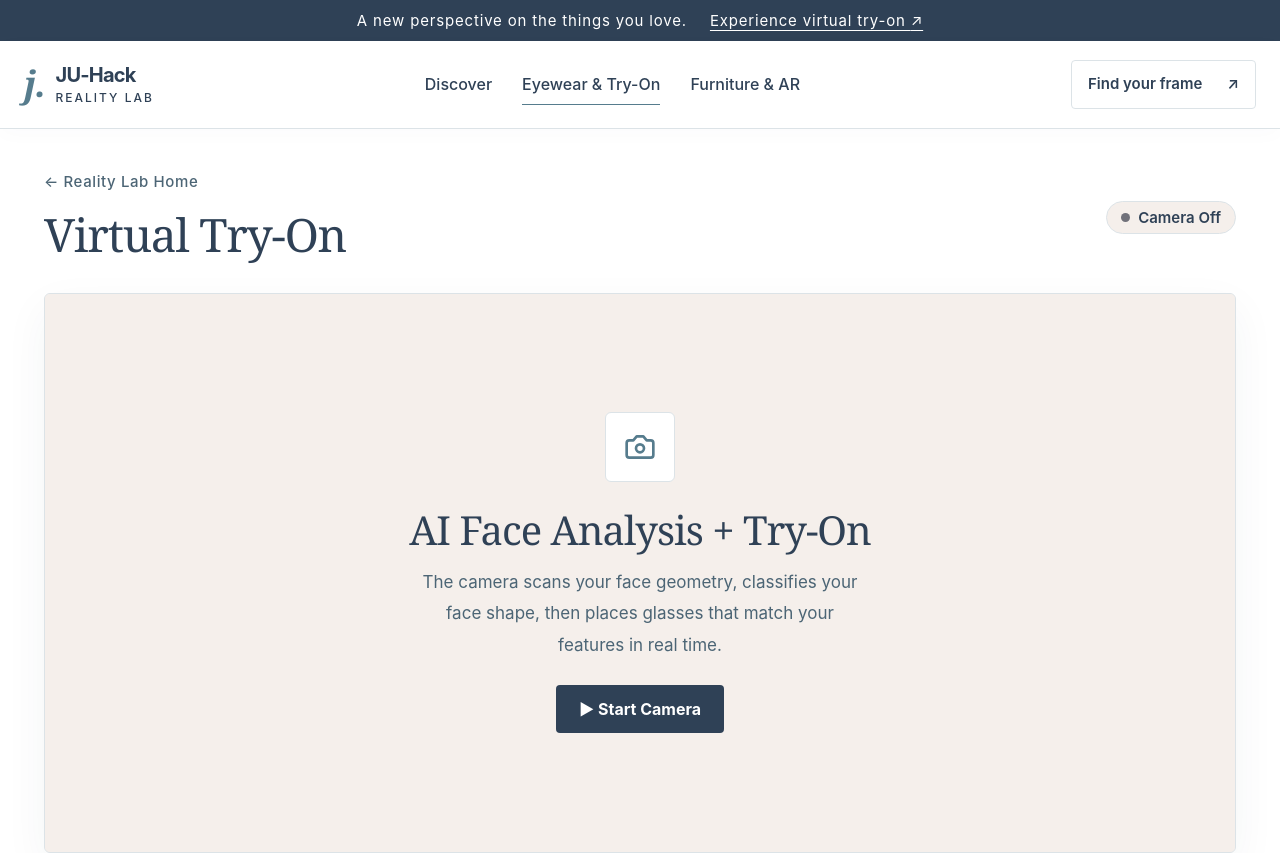
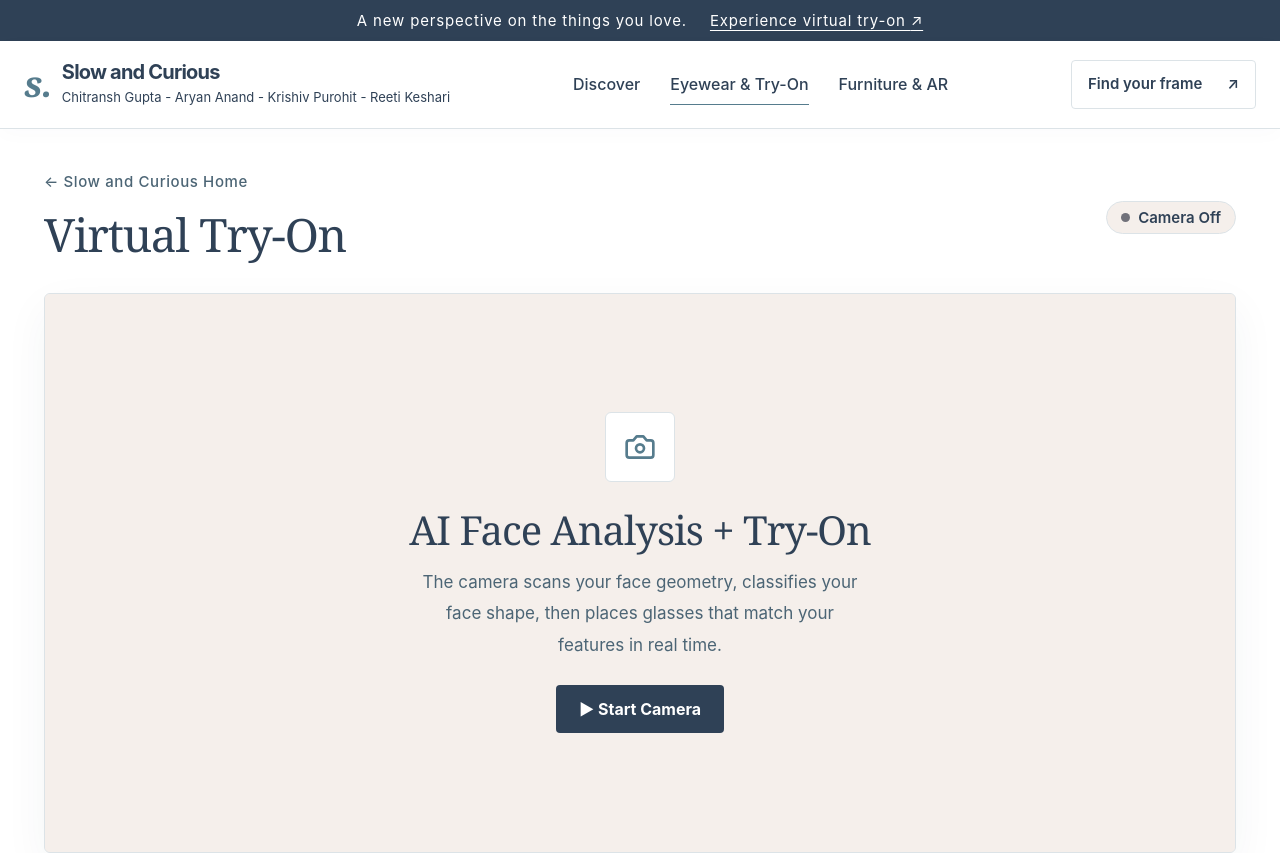
Before and after one commit to Chitra9xh/JU-Hack, a React (Vite) app: page /tryon in a window 1280 px wide. Shown: the top 853 px of the page. Built offline with nearby package versions, Linux system fonts and the light colour scheme.

Commit message:
Update site branding and team credits (refs #17)

```diff
--- a/index.html
+++ b/index.html
@@ -4,8 +4,8 @@
     <meta charset="UTF-8" />
     <meta name="viewport" content="width=device-width, initial-scale=1.0" />
     <meta name="theme-color" content="#2F4156" />
-    <meta name="description" content="Discover eyewear with live virtual try-on. Explore furniture in 3D and see it in your room with JU-Hack Reality Lab." />
-    <title>JU-Hack — A new perspective</title>
+    <meta name="description" content="Discover eyewear with live virtual try-on. Explore furniture in 3D and see it in your room with Slow and Curious." />
+    <title>Slow and Curious — A new perspective</title>
   </head>
   <body>
     <div id="root"></div>
--- a/src/app/App.tsx
+++ b/src/app/App.tsx
@@ -9,7 +9,7 @@ function Navigation() {
   return <>
     <div className="shell-announcement">A new perspective on the things you love. <Link to="/tryon">Experience virtual try-on <span aria-hidden="true">↗</span></Link></div>
     <header className="shell-header">
-      <Link className="shell-brand" to="/" aria-label="JU-Hack Reality Lab home" onClick={() => setOpen(false)}><span className="shell-brand-symbol" aria-hidden="true">j.</span><span>JU-Hack<small>REALITY LAB</small></span></Link>
+      <Link className="shell-brand" to="/" aria-label="Slow and Curious home" onClick={() => setOpen(false)}><span className="shell-brand-symbol" aria-hidden="true">s.</span><span>Slow and Curious<small className="shell-team-credit">Chitransh Gupta - Aryan Anand - Krishiv Purohit - Reeti Keshari</small></span></Link>
       <button className="shell-menu-toggle" type="button" aria-expanded={open} aria-controls="main-navigation" onClick={() => setOpen(!open)}>{open ? 'Close ×' : 'Menu ☰'}</button>
       <nav id="main-navigation" className={'shell-nav ' + (open ? 'is-open' : '')} aria-label="Main navigation">
         {[['/', 'Discover'], ['/tryon', 'Eyewear & Try-On'], ['/ar', 'Furniture & AR']].map(([to,label]) => <NavLink key={to} to={to} end={to === '/'} className={({isActive}) => 'shell-nav-link ' + (isActive ? 'active' : '')} onClick={() => setOpen(false)}>{label}</NavLink>)}
@@ -20,4 +20,4 @@ function Navigation() {
 }
 function PageLoader() { return <div className="shell-loader-container" role="status"><div className="shell-loader-spinner" /><p>Preparing your experience…</p></div>; }
 function NotFound() { return <main className="shell-not-found"><span className="shell-eyebrow">A little off the beaten path</span><h1>Let’s find your way back.</h1><p>This page could not be found.</p><Link className="reality-btn-primary" to="/">Back to discover →</Link></main>; }
-export default function App() { return <BrowserRouter><div className="shell"><a className="shell-skip" href="#main-content">Skip to content</a><Navigation /><div id="main-content" tabIndex={-1}><Suspense fallback={<PageLoader />}><Routes><Route path="/" element={<HomeView />} /><Route path="/tryon" element={<TryOnView />} /><Route path="/ar" element={<ArView />} /><Route path="*" element={<NotFound />} /></Routes></Suspense></div><footer className="shell-footer"><Link className="shell-footer-brand" to="/">JU-Hack <span>Reality Lab</span></Link><p>Discover a different way to see.</p><nav aria-label="Footer"><Link to="/tryon">Virtual Try-On ↗</Link><Link to="/ar">Room AR ↗</Link></nav><small>Made for a new perspective. Powered by your browser.</small></footer></div></BrowserRouter>; }
+export default function App() { return <BrowserRouter><div className="shell"><a className="shell-skip" href="#main-content">Skip to content</a><Navigation /><div id="main-content" tabIndex={-1}><Suspense fallback={<PageLoader />}><Routes><Route path="/" element={<HomeView />} /><Route path="/tryon" element={<TryOnView />} /><Route path="/ar" element={<ArView />} /><Route path="*" element={<NotFound />} /></Routes></Suspense></div><footer className="shell-footer"><Link className="shell-footer-brand" to="/">Slow and Curious <span>Chitransh Gupta - Aryan Anand - Krishiv Purohit - Reeti Keshari</span></Link><p>Discover a different way to see.</p><nav aria-label="Footer"><Link to="/tryon">Virtual Try-On ↗</Link><Link to="/ar">Room AR ↗</Link></nav><small>Made for a new perspective. Powered by your browser.</small></footer></div></BrowserRouter>; }
--- a/src/app/shell.css
+++ b/src/app/shell.css
@@ -322,3 +322,10 @@ button:disabled {
 .shell-nav-link { line-height: 1.5; }
 .shell-header-cta { line-height: 1.5; }
 .shell-brand small { letter-spacing: 2px; }
+
+/* Full team attribution wraps beneath the local site name. */
+.shell-brand { min-width: 0; }
+.shell-brand > span:not(.shell-brand-symbol) { white-space: normal; }
+.shell-brand .shell-team-credit { display: block; font-size: 13px; line-height: 1.65; letter-spacing: 0; font-weight: 400; max-width: 440px; }
+.shell-footer-brand span { display: block; margin: 12px 0 0; font-size: 14px; line-height: 1.7; letter-spacing: 0; text-transform: none; max-width: 600px; }
+@media (max-width: 1000px) { .shell-brand { flex: 1; } }
--- a/src/features/ar/ui/ArView.tsx
+++ b/src/features/ar/ui/ArView.tsx
@@ -892,7 +892,7 @@ export default function ArView() {
       {/* Top Bar with Mode Switcher & Status */}
       <div className="ar-top-bar">
         <div className="ar-title-group">
-          <Link to="/" className="ar-nav-back">← Reality Lab Home</Link>
+          <Link to="/" className="ar-nav-back">← Slow and Curious Home</Link>
           <h1>AR Spatial Placement</h1>
         </div>
 
--- a/src/features/tryon/ui/TryOnView.tsx
+++ b/src/features/tryon/ui/TryOnView.tsx
@@ -218,7 +218,7 @@ export default function TryOnView() {
       {/* Top Bar */}
       <div className="tryon-top-bar">
         <div className="tryon-title-group">
-          <Link to="/" className="tryon-nav-back">← Reality Lab Home</Link>
+          <Link to="/" className="tryon-nav-back">← Slow and Curious Home</Link>
           <h1>Virtual Try-On</h1>
         </div>
 
```
